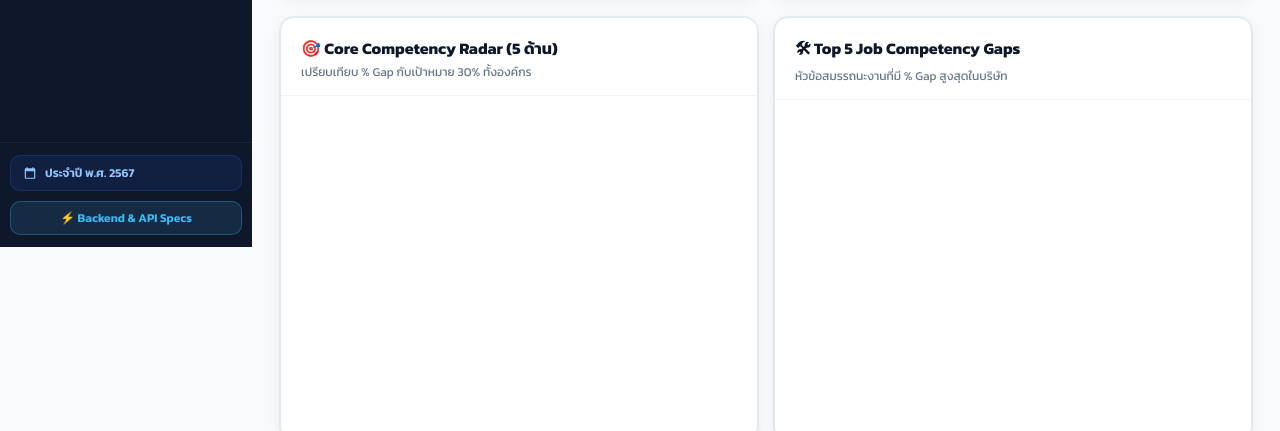
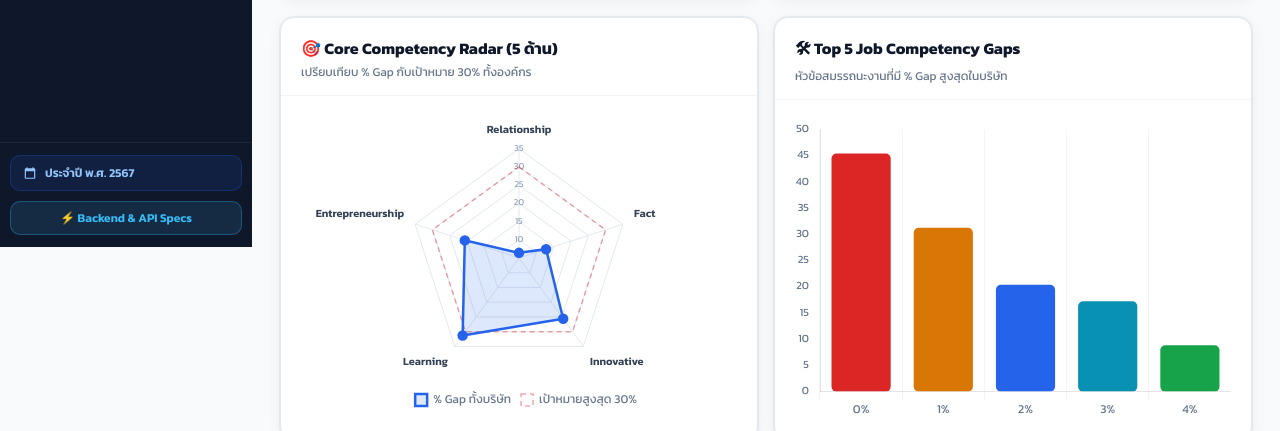
Before and after one commit to jirasaksa-max/Competency, a plain HTML site: page index.html in a window 1280 px wide. Shown: the part 553-984 px from the top of the page. Drawn offline with nearby package versions, Linux system fonts and the light colour scheme.

Commit message:
Update index.html

```diff
--- a/index.html
+++ b/index.html
@@ -8,7 +8,8 @@
   <link rel="preconnect" href="https://fonts.googleapis.com">
   <link rel="preconnect" href="https://fonts.gstatic.com" crossorigin>
   <link href="https://fonts.googleapis.com/css2?family=Kanit:wght@300;400;500;600;700;800&display=swap" rel="stylesheet">
-  <script src="chart.min.js"></script>
+  <script src="https://cdn.jsdelivr.net/npm/chart.js@4.4.7/dist/chart.umd.min.js"></script>
+  <script>if(typeof Chart==='undefined'){document.write('<script src="chart.min.js"><\/script>')}</script>
   <link rel="stylesheet" href="styles.css">
   <style>
   /* RX Competency 5.0 Dashboard - Clean White Theme */
```
